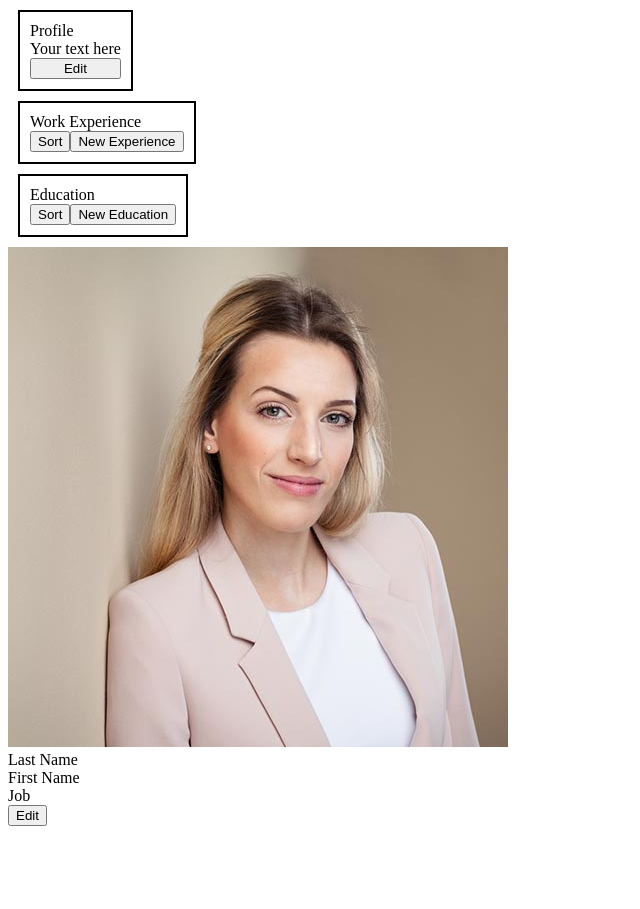
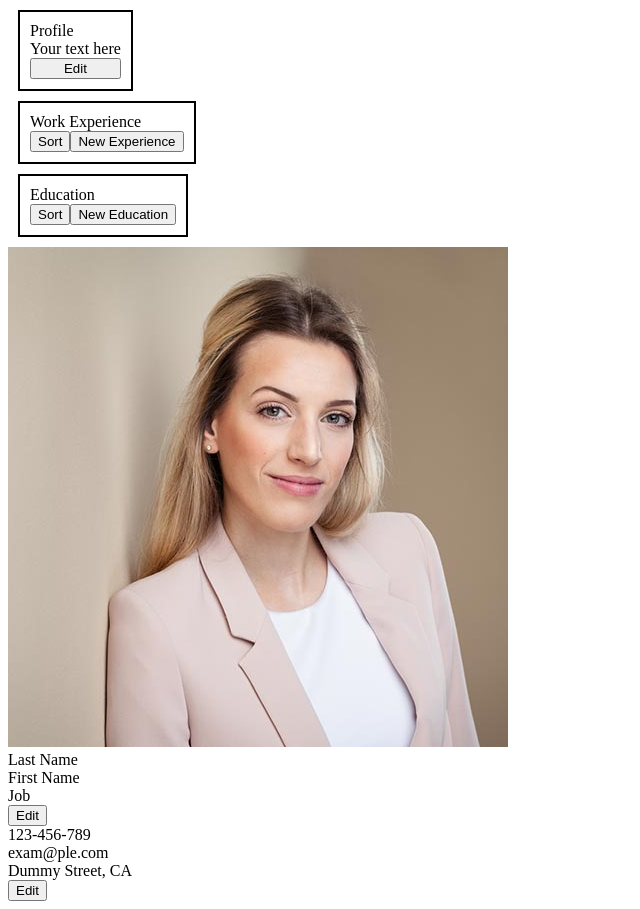
Before and after one commit to feindreh/cv-project, a React (Create React App) app: page / in a window 1280 px wide. Shown: the whole page, without its empty margins (0-640 px from the left). Before the commit the page ends 834 px from the top, so only its background shows below. Built offline with nearby package versions, Linux system fonts and the light colour scheme.

Commit message:
add contacts

```diff
--- a/src/App.js
+++ b/src/App.js
@@ -3,6 +3,9 @@ import Profile from "./components/Profile/profile"
 import Experience from "./components/experience/experience";
 import Education from "./components/education/education";
 import Header from "./components/Header/header";
+import Contacts from "./components/contacts/contacts";
+
+
 class App extends Component{
   constructor(){
     super();
@@ -16,6 +19,7 @@ class App extends Component{
       <Experience/>
       <Education/>
       <Header/>
+      <Contacts/>
     </div>
     )
   }
--- /dev/null
+++ b/src/components/contacts/contacts.js
@@ -0,0 +1,57 @@
+import React,{ Component } from "react";
+
+
+class Contacts extends Component{
+  constructor(){
+    super();
+    this.state = {
+        number:"123-456-789",
+        mail:"exam@ple.com",
+        home:"Dummy Street, CA",
+        edit:false,
+    }
+    this.edit = this.edit.bind(this)
+    this.save = this.save.bind(this)
+  }
+
+  edit(){
+    this.setState({
+        edit: true
+    })
+  }
+
+  save(){
+    this.setState({
+        number:document.querySelector("#contacts .contacts-number").value,
+        mail:document.querySelector("#contacts .contacts-mail").value,
+        home:document.querySelector("#contacts .contacts-home").value,
+        edit:false,
+    })
+  }
+
+  render(){
+    const {number,mail,home,edit} = this.state
+    if(edit === false){
+        return(
+            <div id="contacts">
+                <div>{number}</div>
+                <div>{mail}</div>
+                <div>{home}</div>
+                <button type="button" onClick={this.edit}>Edit</button>
+            </div>
+        )
+    }else{
+        return(
+            <div id="contacts">
+                <div>Number: <input type="text" className="contacts-number"defaultValue={number}></input></div>
+                <div>Mail: <input type="text" className="contacts-mail"defaultValue={mail}></input></div>
+                <div>Home: <input type="text" className="contacts-home"defaultValue={home}></input></div>
+                <button type="button" onClick={this.save}>Save</button>
+            </div>
+        )
+    }
+    }
+
+}
+
+export default Contacts;
```
